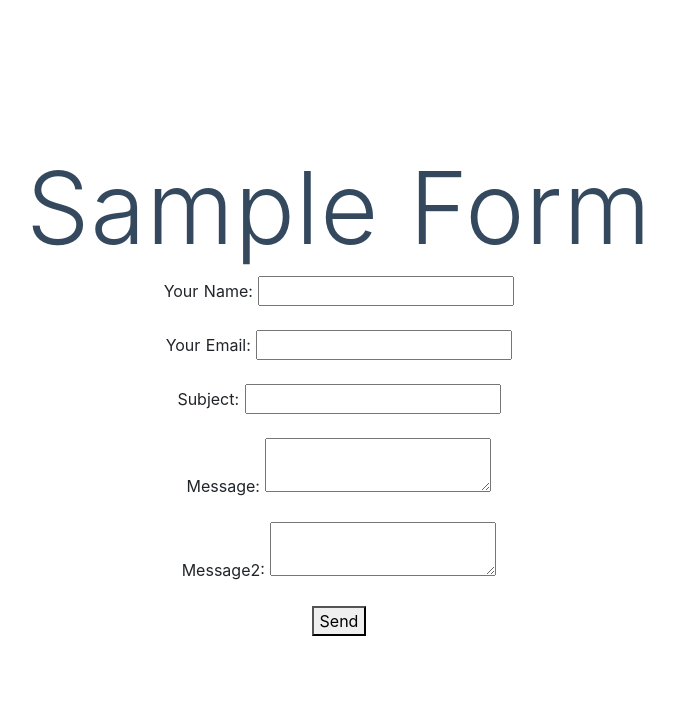
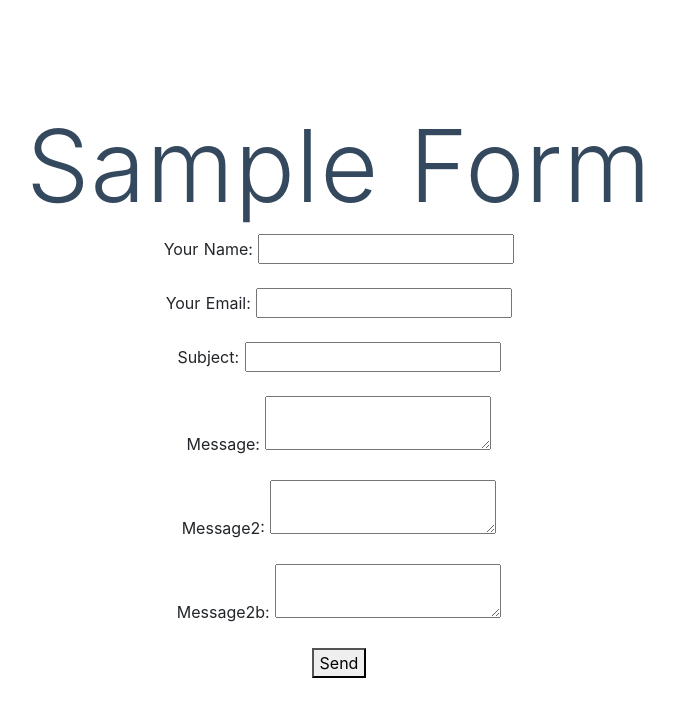
Before and after one commit to ogawatti/nuxt-sample, a Nuxt app: page /form2 in a window 1280 px wide. Shown: the top 716 px of the page, without its empty margins (301-975 px from the left). Built offline with nearby package versions, Linux system fonts and the light colour scheme.

Commit message:
add form field to form2

```diff
--- a/pages/form2.vue
+++ b/pages/form2.vue
@@ -19,6 +19,9 @@
           </p>
           <p>
             <label>Message2: <textarea name="message2"></textarea></label>
+          </p>
+          <p>
+            <label>Message2b: <textarea name="message2b"></textarea></label>
           </p>
           <p>
             <button type="submit">Send</button>
```
